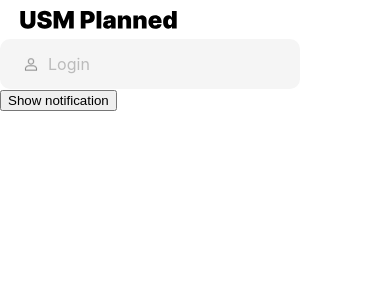
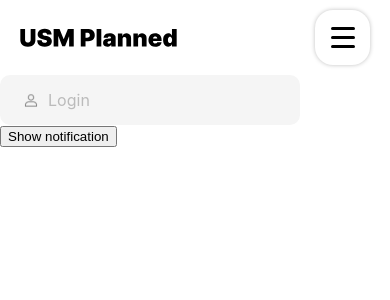
Before and after one commit to Mikalay05/USMPlanned-SVCH2024, a React (Create React App) app in the folder client/: page / in a window 390 px wide. Shown: the top 300 px of the page. Built offline with nearby package versions, Linux system fonts and the light colour scheme; the HTML template or start-up script is replaced by a standard one.

Commit message:
feat: create burgerMenu component

```diff
--- a/client/src/component/BurgerMenu/BurgerMenu.css
+++ b/client/src/component/BurgerMenu/BurgerMenu.css
@@ -1,34 +1,30 @@
 .burger-menu {
     display: none;
+    width: 55px;
+    height: 55px;
     flex-direction: column;
-    position: absolute;
-    top: 60px;
-    right: 20px;
-    background-color: white;
-    box-shadow: 0 4px 8px rgba(0, 0, 0, 0.1);
-    padding: 10px;
-    z-index: 1000;
+    justify-content: center;
+    align-items: center;
+    gap: 6px;
+
+    border-radius: 18px;
+    background: #FFF;
+    box-shadow: 0px 0px 4px 0px rgba(0, 0, 0, 0.25);
+    cursor: pointer;
+}
+.burger-menu-line {
+    background-color: black;
+    width: 24px;
+    height: 3px;
+    border-radius: 2px;
+    background: #000;
 }
 
-.burger-menu.show {
-    display: flex; /* Показываем меню при добавлении класса show */
-}
 
-.burger-icon {
-    cursor: pointer; /* Указатель при наведении */
-}
-
-.burger-icon div {
-    width: 30px; /* Ширина линий */
-    height: 3px; /* Высота линий */
-    background-color: black; /* Цвет линий */
-    margin: 5px 0; /* Отступы между линиями */
-    transition: all 0.3s ease; /* Плавный переход */
-}
 
 /* Медиа-запрос для отображения бургер-меню */
 @media (max-width: 900px) {
     .burger-menu {
-        display: none; /* Скрыто по умолчанию */
+        display: flex; /* Скрыто по умолчанию */
     }
 }
--- a/client/src/component/BurgerMenu/BurgerMenu.js
+++ b/client/src/component/BurgerMenu/BurgerMenu.js
@@ -3,7 +3,9 @@ import './BurgerMenu.css'
 export default function BurgerMenu() {
     return (
         <div className="burger-menu">
-            fadsfs
+            <div className = "burger-menu-line"></div>
+            <div className = "burger-menu-line"></div>
+            <div className = "burger-menu-line"></div>
         </div>
     )
 }
```
